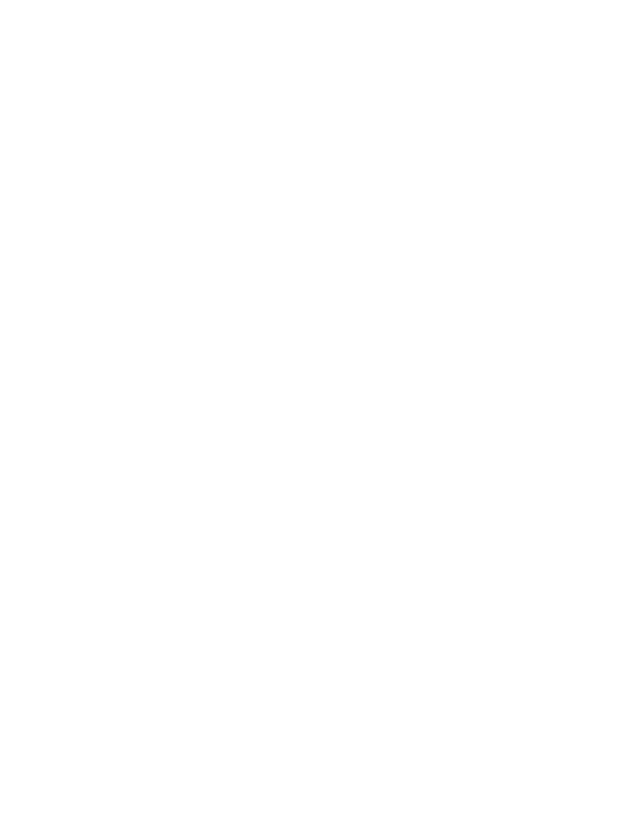
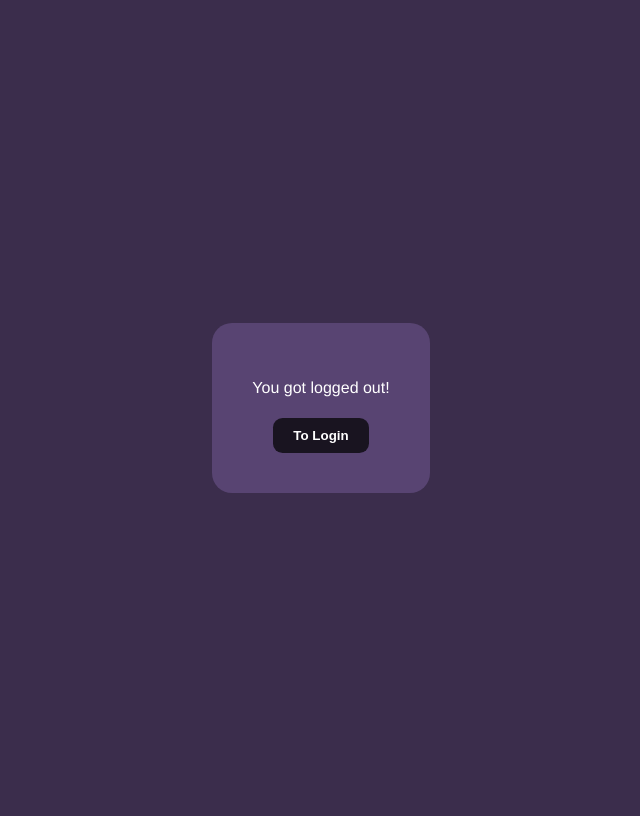
Before and after one commit to volus7/CompanyCoursesManagement_Flask_Stuglik, a Flask app: page /logout in a window 1280 px wide. Before the commit the part shown is empty. Shown: the whole page, without its empty margins (319-959 px from the left). Run offline with Flask 3, Linux system fonts and the light colour scheme.

Commit message:
LogoutPage

```diff
--- a/static/style/lightSwitch.css
+++ b/static/style/lightSwitch.css
@@ -16,7 +16,8 @@
     position: relative;
     width: 50px;
     height: 30px;
-    background-color: var(--secbg);
+    background-color: var(--bg);
+    /* border: 1px solid var(--dark); */
     border-radius: 20px;
     cursor: pointer;
     transition-duration: .2s;
@@ -42,6 +43,6 @@
   }
   /* Switch background change */
   #checkboxInput:checked+.toggleSwitch {
-    background-color: rgb(148, 118, 255);
+    background-color: #af8ae2;
     transition-duration: .2s;
   }
--- a/templates/logout.html
+++ b/templates/logout.html
@@ -4,11 +4,107 @@
     <meta charset="UTF-8">
     <meta name="viewport" content="width=device-width, initial-scale=1.0">
     <title>Document</title>
+    <style>
+        @import url(/static/style/root.css);
+        body{
+            height: 100vh;
+            width: 100vw;
+            background-color: var(--bg);
+            display: flex;
+            flex-direction: column;
+            align-items: center;
+            justify-content: center;
+            font-family: Helvetica, sans-serif;
+        }
+        dialog{
+            border: none;
+            display: flex;
+            flex-direction: column;
+            align-items: center;
+            justify-content: center;
+            color: var(--white);
+            background-color: var(--secbg);
+            padding: 40px;
+            border-radius: 20px;
+        }
+        button {
+            font-family: Arial, Helvetica, sans-serif;
+            font-weight: bold;
+            color: var(--white);
+            background-color: var(--dark);
+            padding: 10px 20px;
+            border: none;
+            border-radius: .6rem;
+            position: relative;
+            cursor: pointer;
+            overflow: hidden;
+            margin-top: 5px;
+          }
+
+          button span:not(:nth-child(6)) {
+            position: absolute;
+            left: 50%;
+            top: 50%;
+            transform: translate(-50%, -50%);
+            height: 30px;
+            width: 30px;
+            background-color: var(--details);
+            border-radius: 50%;
+            transition: .6s ease;
+          }
+
+          button span:nth-child(6) {
+            position: relative;
+          }
+
+          button span:nth-child(1) {
+            transform: translate(-3.3em, -4em);
+          }
+
+          button span:nth-child(2) {
+            transform: translate(-6em, 1.3em);
+          }
+
+          button span:nth-child(3) {
+            transform: translate(-.2em, 1.8em);
+          }
+
+          button span:nth-child(4) {
+            transform: translate(3.5em, 1.4em);
+          }
+
+          button span:nth-child(5) {
+            transform: translate(3.5em, -3.8em);
+          }
+
+          button:hover span:not(:nth-child(6)) {
+            transform: translate(-50%, -50%) scale(4);
+            transition: 1.5s ease;
+          }
+
+    </style>
 </head>
 <body>
+    <dialog open>
+        <div id="logoutMsg">
+            <p>You got logged out!</p>
+        </div>
+        <button class="m-30" id="toLogin">
+            <span class="circle1"></span>
+            <span class="circle2"></span>
+            <span class="circle3"></span>
+            <span class="circle4"></span>
+            <span class="circle5"></span>
+            <span class="text" type="submit">To Login</span>
+        </button>
 
+    </dialog>
 </body>
 <script>
+    document.getElementById('toLogin').addEventListener('click',() => {
+        window.location.href = '/login';
+    } )
+
     function preventBack(){window.history.forward();}
     setTimeout("preventBack()", 0);
     window.onunload=function(){null};
```
Also changed, not shown: static/style/style.css (+17 -8 lines), templates/contents/adminOrManagerMain.html (+12 -4 lines).
